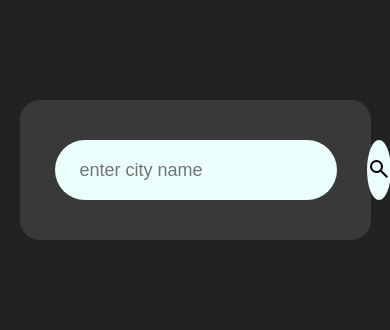
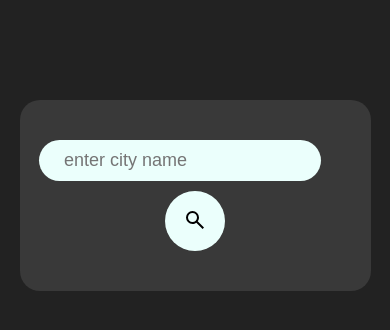
Before and after one commit to Pushpak0000/Weather-App-, a plain HTML site: page index.html in a window 390 px wide. Drawn offline with Linux system fonts and the light colour scheme.

Commit message:
Update style.css

```diff
--- a/style.css
+++ b/style.css
@@ -99,3 +99,12 @@ body{
     margin-top:10px;
     display:none;
 }
+
+@media (max-width:500px){
+    .search{
+        flex-direction: column;
+    }
+    .search input{
+        margin-bottom: 10px;
+    }
+}
```
